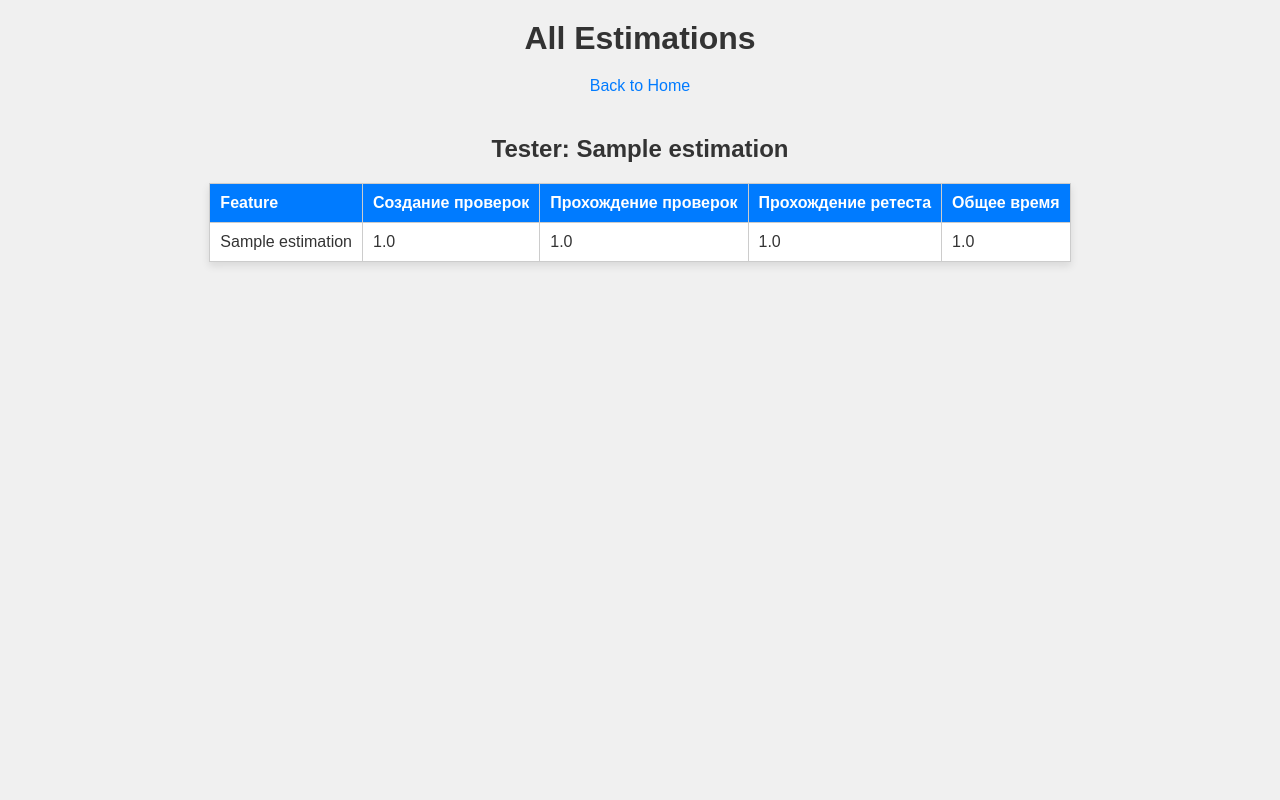
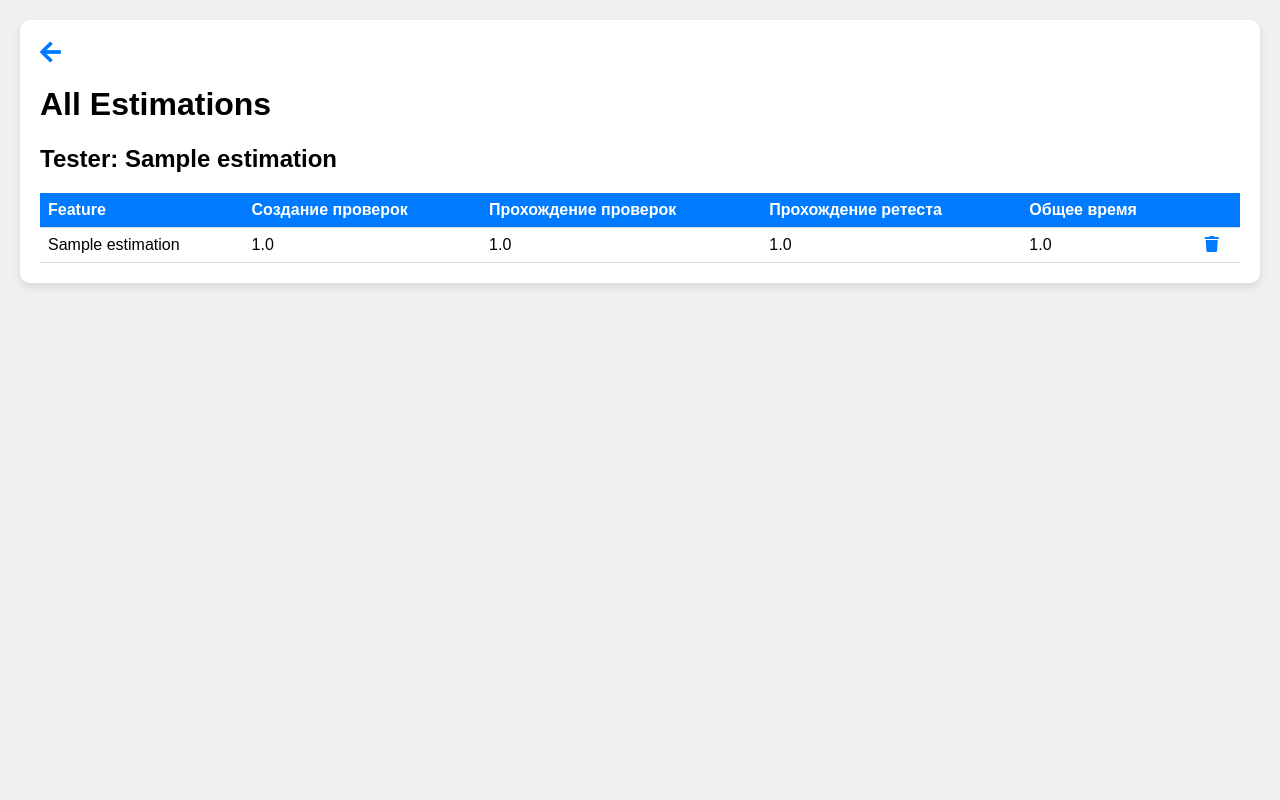
Before and after one commit to VladimirovES/flask-estimation, a Flask app: page /estimations in a window 1280 px wide. Run offline with Flask 3, Linux system fonts and the light colour scheme; tables that the repository leaves empty hold one stand-in row (values such as "Sample post").

Commit message:
add delete

```diff
--- a/app.py
+++ b/app.py
@@ -1,4 +1,4 @@
-from flask import Flask, request, render_template
+from flask import Flask, request, render_template, redirect, url_for
 from flask_sqlalchemy import SQLAlchemy
 import os
 
@@ -10,6 +10,7 @@
 app.config["SQLALCHEMY_TRACK_MODIFICATIONS"] = False
 
 db = SQLAlchemy(app)
+
 
 class Estimation(db.Model):
     id = db.Column(db.Integer, primary_key=True)
@@ -66,6 +67,13 @@
     return render_template('estimations.html', grouped_estimations=grouped_estimations)
 
 
+@app.route('/delete/<int:id>')
+def delete_estimation(id):
+    estimation_to_delete = Estimation.query.get_or_404(id)
+    db.session.delete(estimation_to_delete)
+    db.session.commit()
+    return redirect(url_for('estimations'))
+
 
 if __name__ == '__main__':
     with app.app_context():
--- a/templates/estimations.html
+++ b/templates/estimations.html
@@ -2,87 +2,66 @@
 <html lang="en">
 <head>
     <meta charset="UTF-8">
-    <title>All Estimations</title>
+    <title>Estimation Table</title>
     <style>
-        :root {
-            --background-color: #f0f0f0;
-            --text-color: #333;
-            --primary-color: #007bff;
-            --primary-color-hover: #0056b3;
-            --table-border-color: #ccc;
-            --table-background-color: #ffffff;
-            --border-radius: 5px;
-        }
-
         body, html {
-            height: 100%;
             margin: 0;
             padding: 0;
-            display: flex;
-            flex-direction: column;
-            align-items: center;
-            background-color: var(--background-color);
             font-family: Arial, sans-serif;
-            color: var(--text-color);
+            background-color: #f0f0f0;
         }
-
-        h1, h2 {
-            margin: 20px 0;
+        .container {
+            max-width: 1200px;
+            margin: 20px auto;
+            padding: 20px;
+            background-color: white;
+            border-radius: 10px;
+            box-shadow: 0 4px 8px rgba(0, 0, 0, 0.1);
         }
-
-        a {
-            color: var(--primary-color);
-            text-decoration: none;
-            transition: color 0.3s ease;
+        table {
+            width: 100%;
+            border-collapse: collapse;
         }
-
-        a:hover {
-            color: var(--primary-color-hover);
+        th, td {
+            text-align: left;
+            padding: 8px;
+            border-bottom: 1px solid #ddd;
         }
-
-        table {
-            border-collapse: collapse;
-            background-color: var(--table-background-color);
-            box-shadow: 0 4px 8px rgba(0, 0, 0, 0.1);
-            margin-bottom: 20px;
-        }
-
-        table, th, td {
-            border: 1px solid var(--table-border-color);
-        }
-
-        th, td {
-            padding: 10px;
-            text-align: left;
-        }
-
         th {
-            background-color: var(--primary-color);
+            background-color: #007bff;
             color: white;
         }
-
-        td {
-            background-color: #FFF;
+        tr:hover {background-color: #f5f5f5;}
+        a {
+            color: #007bff;
+            text-decoration: none;
+            display: inline-flex;
+            align-items: center;
         }
-
+        a:hover {
+            text-decoration: underline;
+        }
+        .fa-trash {
+            margin-left: 5px;
+        }
     </style>
 </head>
 <body>
+    <div class="container">
+        <link rel="stylesheet" href="https://use.fontawesome.com/releases/v5.7.2/css/all.css" integrity="sha384-fnmOCqbTlWIlj8LyTjo7mOUStjsKC4pOpQbqyi7RrhN7udi9RwhKkMHpvLbHG9Sr" crossorigin="anonymous">
+        <a href="/" style="font-size: 24px;"><i class="fas fa-arrow-left"></i> </a>
         <h1>All Estimations</h1>
-    <a href="/" style="margin-bottom: 20px;">Back to Home</a>
         {% for tester_name, estimations in grouped_estimations.items() %}
             <h2>Tester: {{ tester_name }}</h2>
             <table>
-            <thead>
                 <tr>
                     <th>Feature</th>
                     <th>Создание проверок</th>
                     <th>Прохождение проверок</th>
                     <th>Прохождение ретеста</th>
                     <th>Общее время</th>
+                    <th> </th>
                 </tr>
-            </thead>
-            <tbody>
                 {% for estimation in estimations %}
                     <tr>
                         <td>{{ estimation.feature_name }}</td>
@@ -90,10 +69,11 @@
                         <td>{{ estimation.execution_checks }}</td>
                         <td>{{ estimation.execution_retests }}</td>
                         <td>{{ estimation.estimate_testing }}</td>
+                        <td><a href="{{ url_for('delete_estimation', id=estimation.id) }}" onclick="return confirm('Are you sure?')"><i class="fas fa-trash"></i></a></td>
                     </tr>
                 {% endfor %}
-            </tbody>
             </table>
         {% endfor %}
+    </div>
 </body>
 </html>
```
Lines whose indentation alone changed are shown as unchanged.
